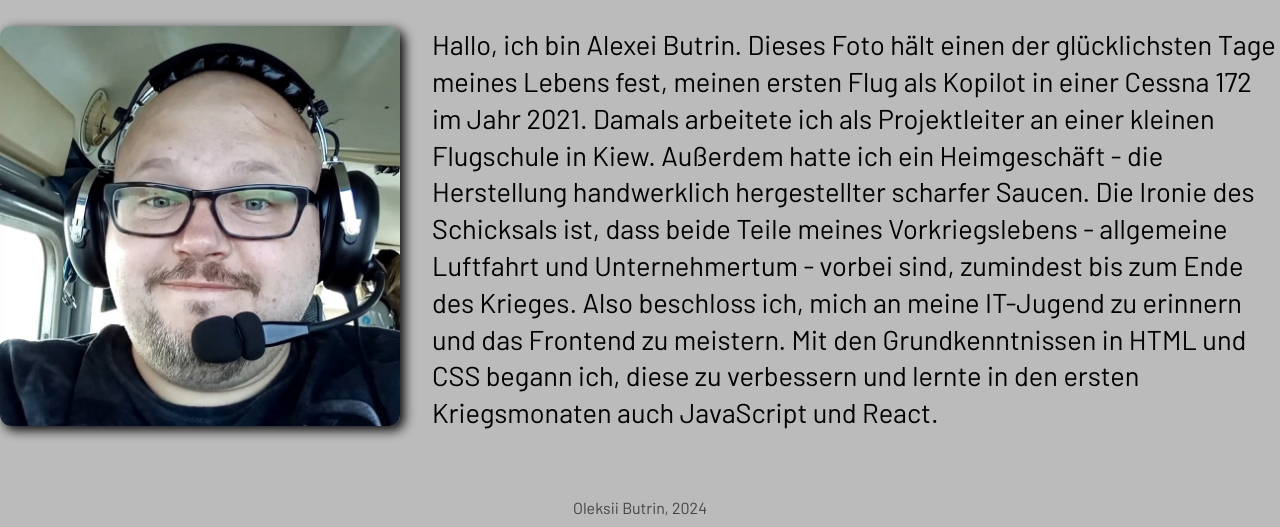
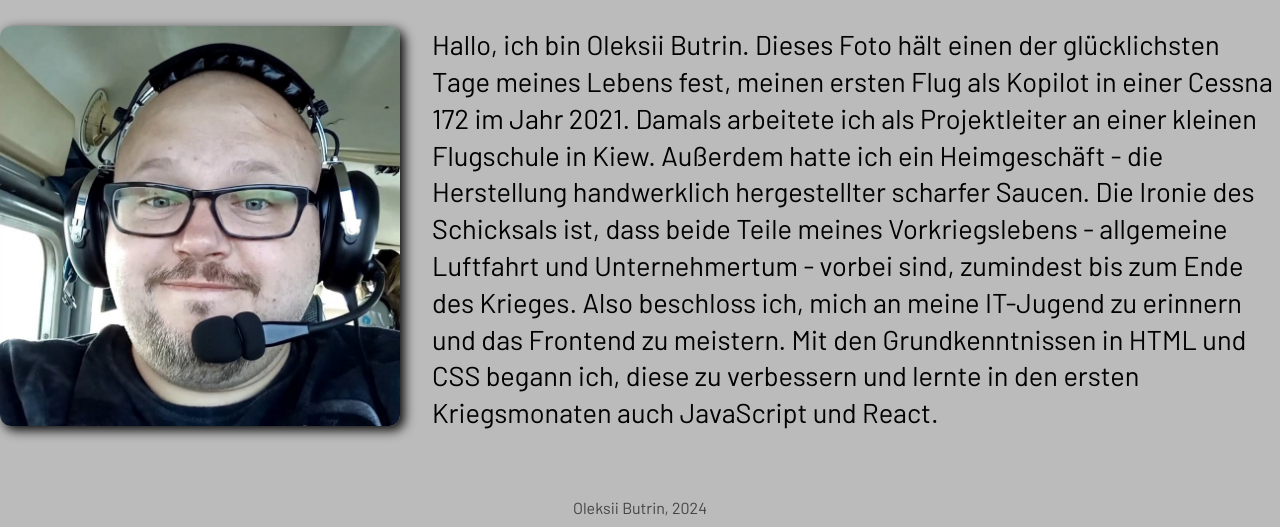
Before and after one commit to Bootreen/intro-site, a plain HTML site: page index.html in a window 1280 px wide. Shown: the part 300-827 px from the top of the page. Drawn offline with Linux system fonts and the light colour scheme.

Commit message:
About info changed

```diff
--- a/index.html
+++ b/index.html
@@ -26,17 +26,17 @@
           alt="Oleksii Butrin in Cessna 172"
         />
         <p>
-          Hallo, ich bin Alexei Butrin. Dieses Foto hält einen der glücklichsten
-          Tage meines Lebens fest, meinen ersten Flug als Kopilot in einer
-          Cessna 172 im Jahr 2021. Damals arbeitete ich als Projektleiter an
-          einer kleinen Flugschule in Kiew. Außerdem hatte ich ein Heimgeschäft
-          - die Herstellung handwerklich hergestellter scharfer Saucen. Die
-          Ironie des Schicksals ist, dass beide Teile meines Vorkriegslebens -
-          allgemeine Luftfahrt und Unternehmertum - vorbei sind, zumindest bis
-          zum Ende des Krieges. Also beschloss ich, mich an meine IT-Jugend zu
-          erinnern und das Frontend zu meistern. Mit den Grundkenntnissen in
-          HTML und CSS begann ich, diese zu verbessern und lernte in den ersten
-          Kriegsmonaten auch JavaScript und React.
+          Hallo, ich bin Oleksii Butrin. Dieses Foto hält einen der
+          glücklichsten Tage meines Lebens fest, meinen ersten Flug als Kopilot
+          in einer Cessna 172 im Jahr 2021. Damals arbeitete ich als
+          Projektleiter an einer kleinen Flugschule in Kiew. Außerdem hatte ich
+          ein Heimgeschäft - die Herstellung handwerklich hergestellter scharfer
+          Saucen. Die Ironie des Schicksals ist, dass beide Teile meines
+          Vorkriegslebens - allgemeine Luftfahrt und Unternehmertum - vorbei
+          sind, zumindest bis zum Ende des Krieges. Also beschloss ich, mich an
+          meine IT-Jugend zu erinnern und das Frontend zu meistern. Mit den
+          Grundkenntnissen in HTML und CSS begann ich, diese zu verbessern und
+          lernte in den ersten Kriegsmonaten auch JavaScript und React.
         </p>
       </article>
     </main>
```
